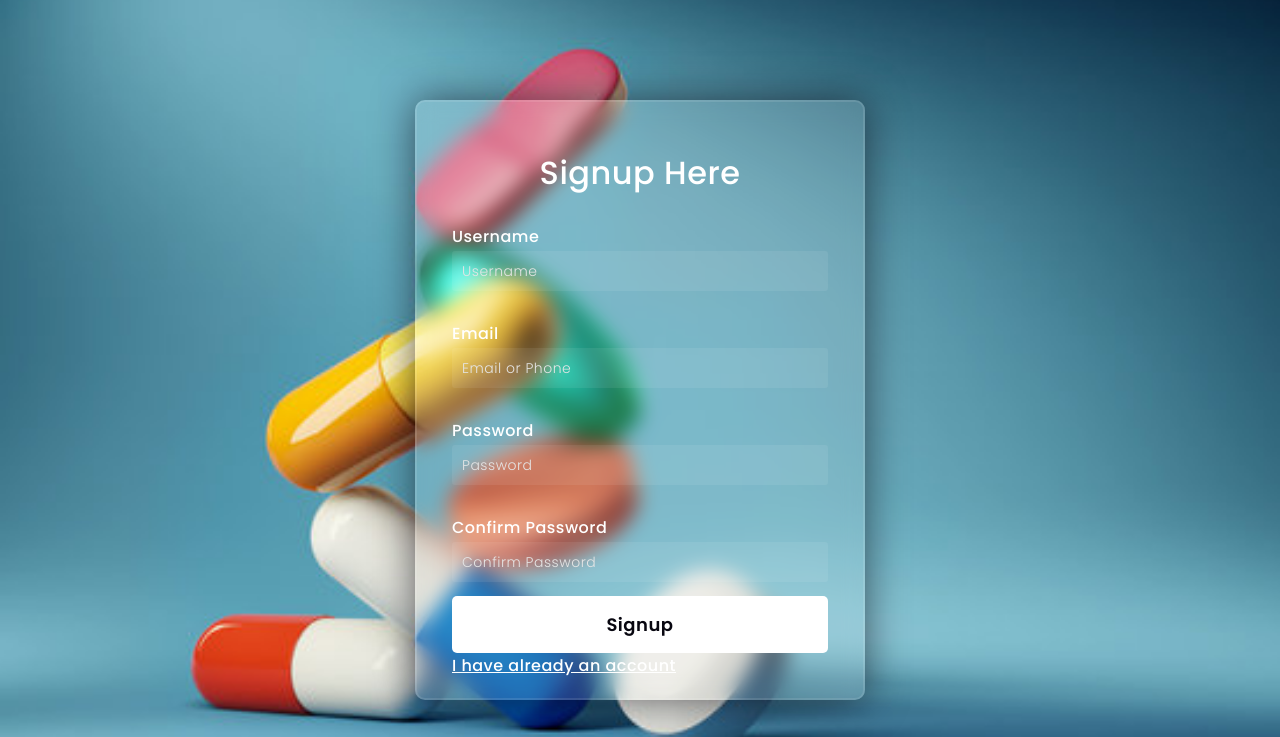
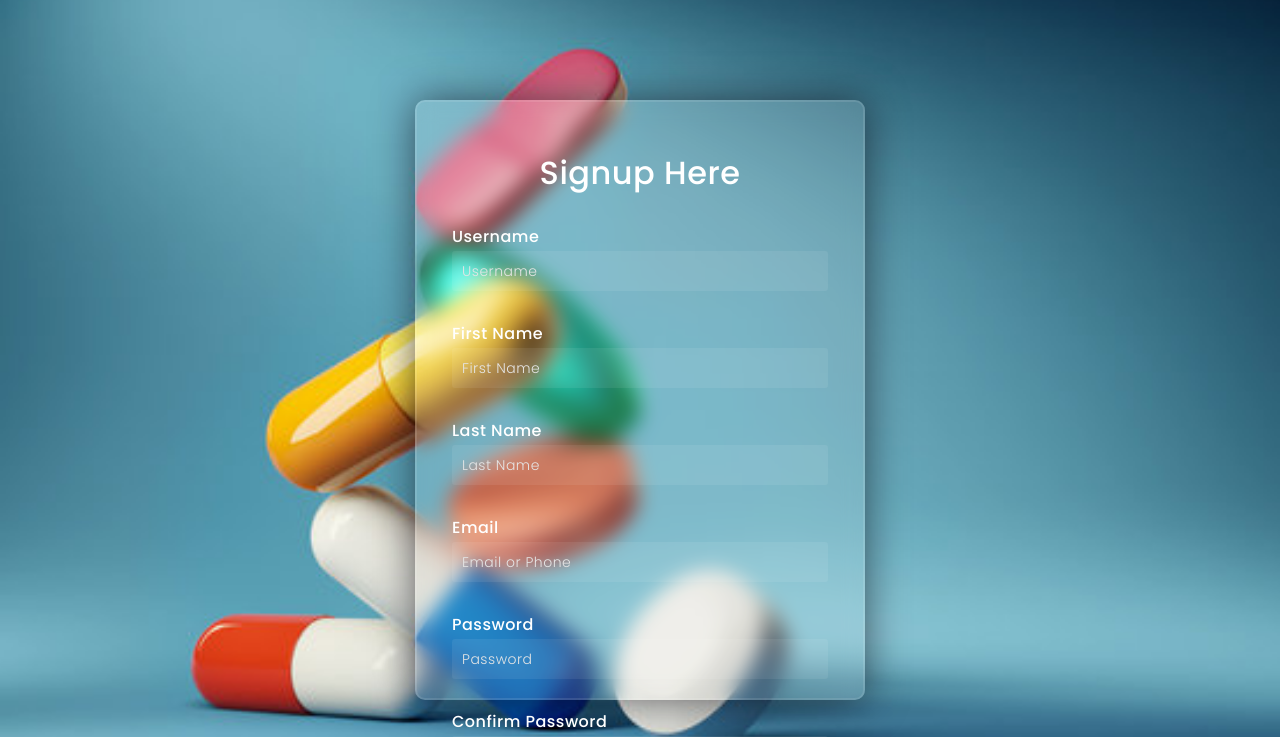
Before and after one commit to aaribayy/MedicoHub, a Django app: page /signup/ in a window 1280 px wide. Shown: the top 737 px of the page. Run offline with Django 5.2, Linux system fonts and the light colour scheme; parts of the project's set-up code (start-up, migrations or seed data) failed here and were passed over.

Commit message:
Updated UserProfile

```diff
--- a/Templates/signup.html
+++ b/Templates/signup.html
@@ -121,6 +121,12 @@
         <label for="username">Username</label>
         <input type="text" placeholder="Username" name="username" id="username">
 
+        <label for="first_name">First Name</label>
+        <input type="text" placeholder="First Name" name="first_name" id="first_name">
+
+        <label for="last_name">Last Name</label>
+        <input type="text" placeholder="Last Name" name="last_name" id="last_name">
+
         <label for="email">Email</label>
         <input type="email" placeholder="Email or Phone" name="email" id="email">
 
--- a/Templates/user.html
+++ b/Templates/user.html
@@ -9,7 +9,7 @@
 
 {% block body %}
 <h1>User Profile</h1>
-<h2>Welcome, {{ request.user.username }}</h2> <!-- Add the username on top -->
+<h2>Welcome, {{ request.user.first_name }} {{ request.user.last_name }}</h2> <!-- Add the username on top -->
 
 <h2>Predictions</h2>
 <div class="table-responsive">
--- a/home/views.py
+++ b/home/views.py
@@ -50,6 +50,8 @@ from django.contrib.auth.hashers import check_password
 def SignUp(request):
     if request.method=='POST':
         uname=request.POST.get('username')
+        first_name = request.POST.get('first_name')
+        last_name = request.POST.get('last_name')
         email=request.POST.get('email')
         pass1=request.POST.get('password1')
         pass2=request.POST.get('password2')
@@ -57,6 +59,8 @@ def SignUp(request):
             return HttpResponse("Your password and confrom password are not Same!!")
         else:
             my_user=User.objects.create_user(uname,email,pass1)
+            my_user.first_name = first_name
+            my_user.last_name = last_name
             my_user.save()
             return redirect('login')
     return render (request,'signup.html')
```
Also changed, not shown: db.sqlite3.
